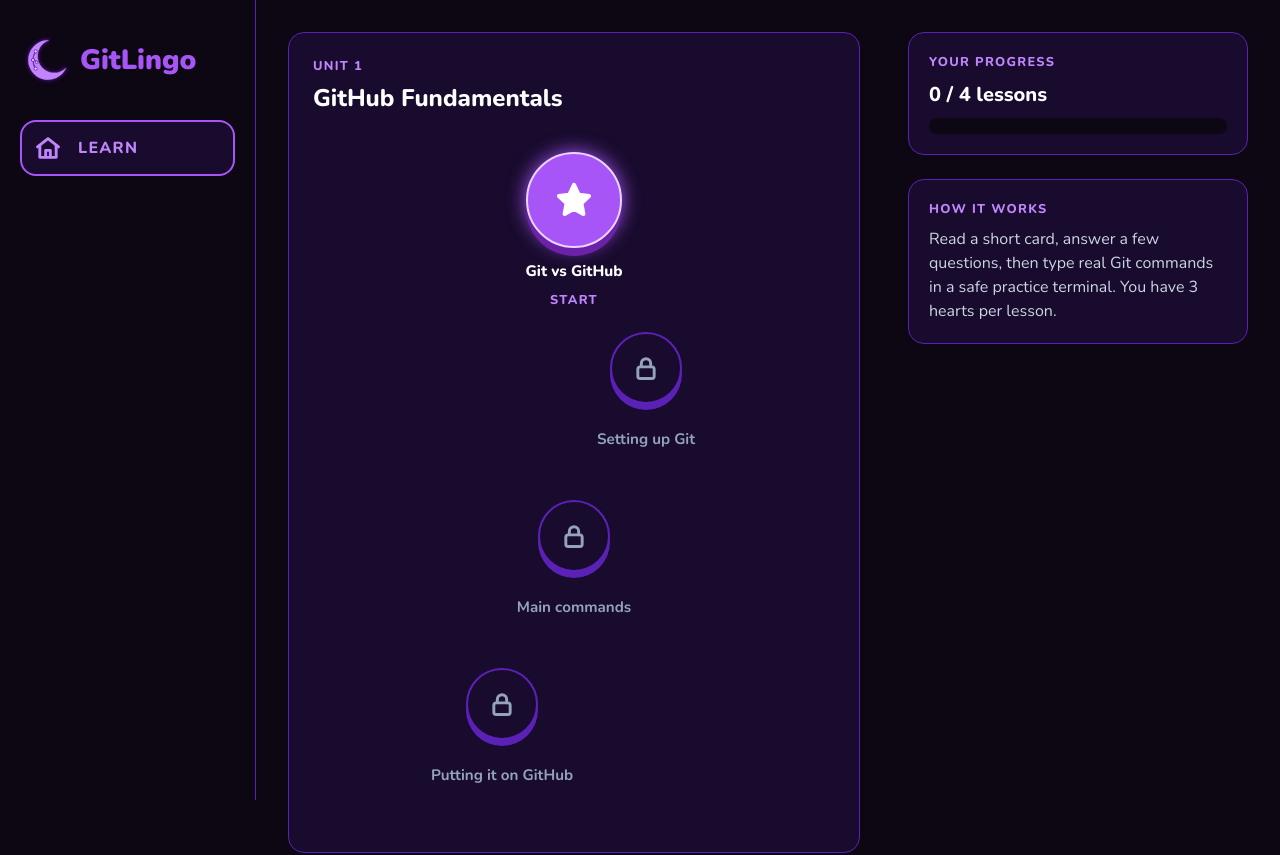
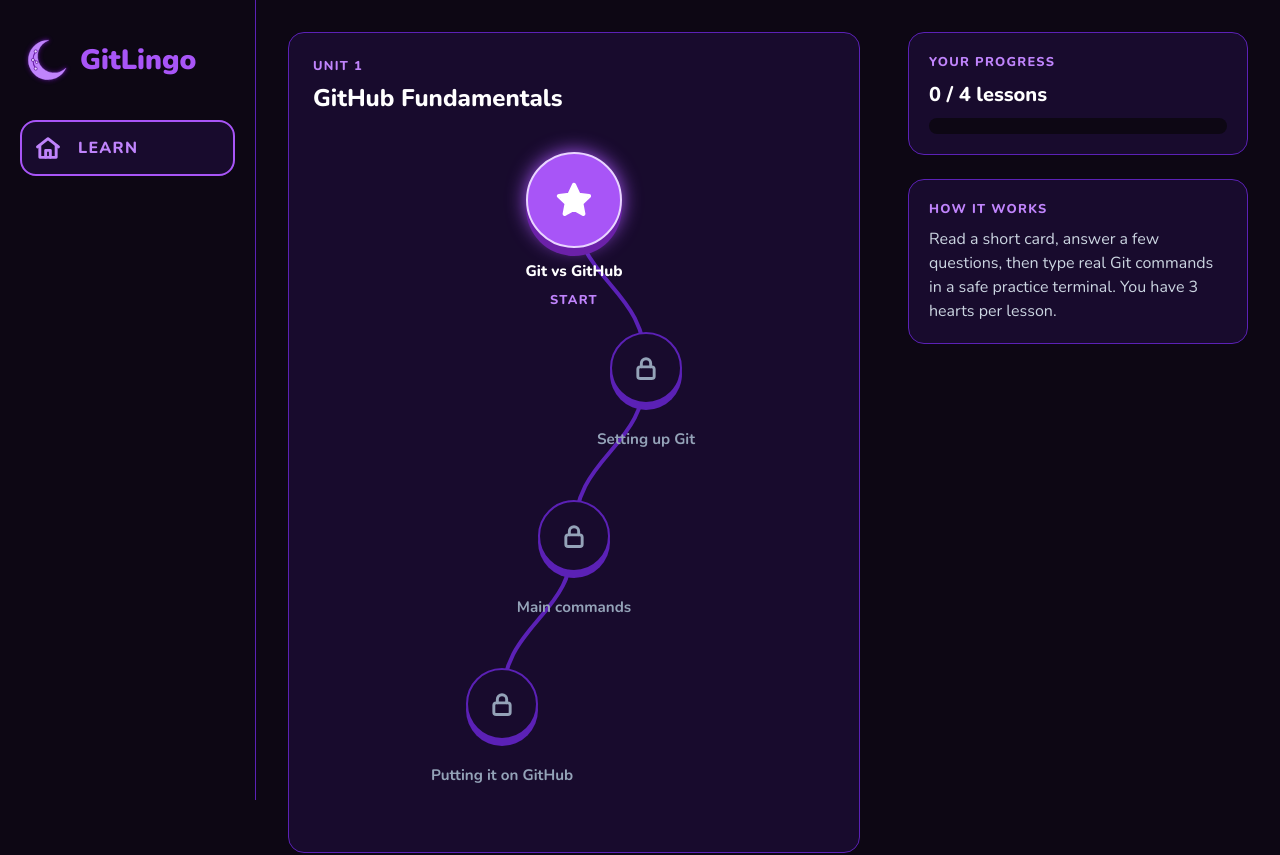
Before and after one commit to stairona/GitLingo, a React (Vite) app: page / in a window 1280 px wide. Shown: the top 855 px of the page. Built offline with nearby package versions, Linux system fonts and the light colour scheme.

Commit message:
draw a curvy line joining the lessons on the map
an svg line now snakes from each lesson to the next with smooth s-curves.
it uses the same positions as the circles from pathlayout.js, so it
always passes right through their centers.

```diff
--- /dev/null
+++ b/src/components/PathLine.css
@@ -0,0 +1,15 @@
+/* Sits behind the circles, centered on the path. */
+.path-line {
+  position: absolute;
+  top: 0;
+  left: 50%;
+  transform: translateX(-50%);
+  pointer-events: none; /* clicks go through to the circles */
+}
+
+.path-line path {
+  fill: none;
+  stroke: var(--card-border);
+  stroke-width: 4;
+  stroke-linecap: round;
+}
--- /dev/null
+++ b/src/components/PathLine.jsx
@@ -0,0 +1,40 @@
+import { ROW_HEIGHT, CIRCLE_SLOT, getPathOffset } from '../utils/pathLayout.js'
+import './PathLine.css'
+
+// The SVG is this wide, and its middle (x = 200) lines up with the middle of the path.
+const WIDTH = 400
+const MIDDLE = WIDTH / 2
+
+// The curvy line behind the lesson circles, joining each one to the next.
+// It uses the same numbers as the circles, so it always passes through their centers.
+function PathLine({ count }) {
+  // The center point of every circle.
+  const points = Array.from({ length: count }, (_, index) => ({
+    x: MIDDLE + getPathOffset(index),
+    y: index * ROW_HEIGHT + CIRCLE_SLOT / 2,
+  }))
+
+  // Start at the first circle, then draw a smooth S-curve to each next one.
+  // "C" is a curve: the two middle points pull the line straight down out of
+  // one circle and straight down into the next, which makes the S shape.
+  const half = ROW_HEIGHT / 2
+  let d = `M ${points[0].x} ${points[0].y}`
+  for (let i = 1; i < points.length; i++) {
+    const from = points[i - 1]
+    const to = points[i]
+    d += ` C ${from.x} ${from.y + half}, ${to.x} ${to.y - half}, ${to.x} ${to.y}`
+  }
+
+  return (
+    <svg
+      className="path-line"
+      width={WIDTH}
+      height={count * ROW_HEIGHT}
+      aria-hidden="true"
+    >
+      <path d={d} />
+    </svg>
+  )
+}
+
+export default PathLine
--- a/src/pages/Home.css
+++ b/src/pages/Home.css
@@ -38,9 +38,16 @@
 
 /* The path: lessons stacked in a column. Each row's height and its
    left/right shift come from utils/pathLayout.js, so the path zig-zags. */
+/* Holds the line and the lessons on top of each other. */
+.unit__path-area {
+  position: relative;
+  margin: var(--space-7) 0 var(--space-2);
+}
+
 .unit__path {
+  position: relative; /* sits above the line */
   list-style: none;
-  margin: var(--space-7) 0 var(--space-2);
+  margin: 0;
   padding: 0;
   display: flex;
   flex-direction: column;
--- a/src/pages/Home.jsx
+++ b/src/pages/Home.jsx
@@ -1,5 +1,6 @@
 import LessonBubble from '../components/LessonBubble.jsx'
 import Icon from '../components/Icon.jsx'
+import PathLine from '../components/PathLine.jsx'
 import { ROW_HEIGHT, getPathOffset } from '../utils/pathLayout.js'
 import unit1 from '../content/unit-1/unit-1.json'
 import upcomingUnits from '../content/upcoming-units.json'
@@ -27,7 +28,9 @@ function Home({ completedLessons, onStartLesson }) {
           <h2 className="unit__title">{unit1.title}</h2>
         </div>
 
-        <ol className="unit__path">
+        <div className="unit__path-area">
+          <PathLine count={unit1.lessons.length} />
+          <ol className="unit__path">
           {unit1.lessons.map((lesson, index) => (
             <li
               key={lesson.id}
@@ -41,7 +44,8 @@ function Home({ completedLessons, onStartLesson }) {
               />
             </li>
           ))}
-        </ol>
+          </ol>
+        </div>
       </section>
 
       {upcomingUnits.map((unit) => (
```
